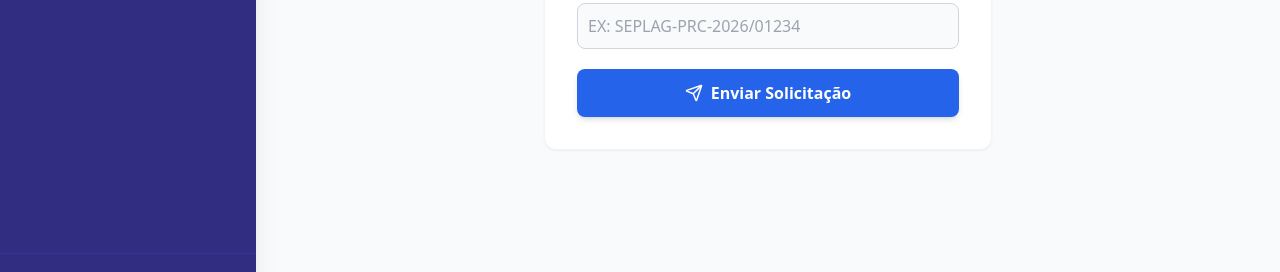
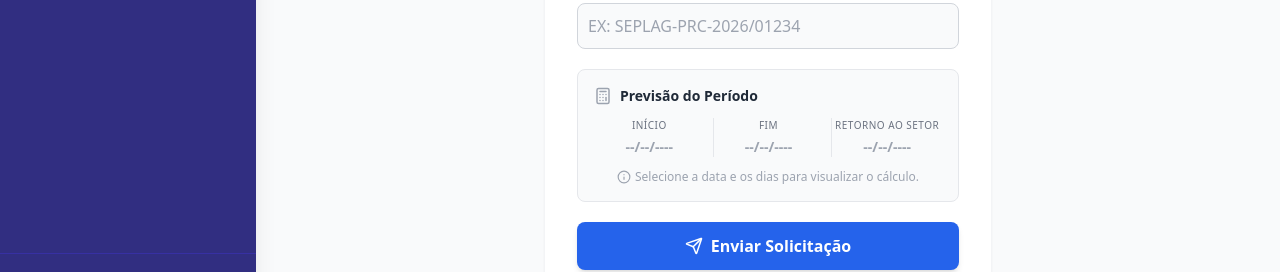
Before and after one commit to brunoandradearruda/controle-ferias-front, a React (Vite) app: page / in a window 1280 px wide. Both pictures are taken after a click on the button "Solicitar Férias". Shown: the part 478-750 px from the top of the page. Built offline with nearby package versions, Linux system fonts and the light colour scheme; no server answers.

Commit message:
não permitir férias no mesmo período - ok

```diff
--- a/src/components/FormularioFerias.tsx
+++ b/src/components/FormularioFerias.tsx
@@ -3,7 +3,7 @@ import { z } from 'zod';
 import { zodResolver } from '@hookform/resolvers/zod';
 import { api } from '../services/api';
 import { useEffect, useState } from 'react';
-import { CalendarPlus, Send } from 'lucide-react';
+import { CalendarPlus, Send, Calculator, Info } from 'lucide-react';
 
 const formSchema = z.object({
   periodoId: z.number({ message: "Selecione um servidor" }).min(1, "Selecione um servidor"),
@@ -16,7 +16,6 @@ const formSchema = z.object({
   diasSolicitados: z.number({ message: "Informe um número válido" })
     .min(1, "Mínimo de 1 dia")
     .max(40, "Máximo de 40 dias"),
-  // ---> NOVO CAMPO NO SCHEMA <---
   numeroPbdoc: z.string().min(3, "Informe o número do processo PBDOC válido")
 });
 type FormularioData = z.infer<typeof formSchema>;
@@ -28,8 +27,11 @@ export function FormularioFerias() {
     resolver: zodResolver(formSchema),
   });
 
-  // Observa qual período/servidor foi escolhido para sabermos se ele é operador de Raios X
+  // Observando os valores do formulário em tempo real
   const periodoSelecionadoId = watch('periodoId');
+  const dataInicioGozo = watch('dataInicioGozo');
+  const diasSolicitados = watch('diasSolicitados');
+
   const periodoAtual = periodos.find(p => p.id === periodoSelecionadoId);
   const ehOperadorRaioX = periodoAtual?.servidor?.operadorRaioX;
 
@@ -39,23 +41,40 @@ export function FormularioFerias() {
       .catch(error => console.error("Erro ao buscar períodos:", error));
   }, []);
 
+  // Lógica Matemática da Previsão
+  const calcularDataExata = (dataString: string, diasSomar: number = 0) => {
+    if (!dataString) return '';
+    const [ano, mes, dia] = dataString.split('-').map(Number);
+    const dataCalculada = new Date(ano, mes - 1, dia);
+    dataCalculada.setDate(dataCalculada.getDate() + diasSomar);
+    return dataCalculada.toLocaleDateString('pt-BR');
+  };
+
+  const diasMath = Number(diasSolicitados) || 0;
+  const dataFimPreview = dataInicioGozo && diasMath > 0 ? calcularDataExata(dataInicioGozo, diasMath - 1) : '--/--/----';
+  const dataRetornoPreview = dataInicioGozo && diasMath > 0 ? calcularDataExata(dataInicioGozo, diasMath) : '--/--/----';
+
   const salvarSolicitacao = async (data: FormularioData) => {
-    // Validação extra no Front-end baseada no Art. 80
+    // Validação de interface baseada no Art. 80 (Raio-X)
     if (ehOperadorRaioX && data.diasSolicitados !== 20) {
       alert("⚠️ Pelo Art. 80 do Estatuto, servidores de Raios X devem tirar exatamente 20 dias por semestre. Ajuste o valor.");
       return;
     }
 
     try {
+      // O React apenas envia os dados no escuro. Se houver choque de datas,
+      // o Java vai gritar e jogar a requisição direto para o bloco "catch" abaixo.
       await api.post(`/periodos/${data.periodoId}/solicitacoes`, {
         ...data,
-        abonoPecuniario: false // Sempre falso de acordo com o estatuto da PB
+        abonoPecuniario: false
       });
       alert('✅ Solicitação de férias enviada com sucesso!');
       reset();
     } catch (error: any) {
-      const mensagemErro = error.response?.data || 'Erro inesperado ao conectar com o servidor.';
-      alert('❌ Erro: ' + mensagemErro);
+      // Aqui nós capturamos exatamente a mensagem que o Java montou lá no service
+      // Ex: "Choque de datas: O servidor já possui férias registradas..."
+      const mensagemErro = error.response?.data || error.response?.data?.message || 'Erro inesperado ao conectar com o servidor.';
+      alert('❌ ' + JSON.stringify(mensagemErro).replace(/"/g, ''));
     }
   };
 
@@ -69,14 +88,14 @@ export function FormularioFerias() {
       <form onSubmit={handleSubmit(salvarSolicitacao)} className="space-y-5">
         <div>
           <label className="block text-sm font-medium text-gray-700 mb-1">Servidor (Período Aquisitivo)</label>
-          <select
+        <select
             {...register('periodoId', { valueAsNumber: true })}
             className="w-full border border-gray-300 rounded-lg p-2.5 focus:ring-2 focus:ring-blue-500 focus:border-blue-500 bg-gray-50 outline-none transition"
           >
             <option value="">-- Selecione um Servidor --</option>
             {periodos.map((p) => (
               <option key={p.id} value={p.id}>
-                {p.servidor?.nome} {p.servidor?.operadorRaioX ? '☢️' : ''} (Saldo: {p.saldoDias}d) {p.alertaPrazo ? '🚨 VENCENDO' : ''}
+                {p.servidor?.nome} (Mat: {p.servidor?.matricula || '-'}) {p.servidor?.operadorRaioX ? '☢️' : ''} (Saldo: {p.saldoDias}d) {p.alertaPrazo ? '🚨 VENCENDO' : ''}
               </option>
             ))}
           </select>
@@ -103,14 +122,12 @@ export function FormularioFerias() {
           {errors.diasSolicitados && <span className="text-red-500 text-sm mt-1">{errors.diasSolicitados.message}</span>}
         </div>
 
-        {/* Mensagem Informativa Dinâmica contextualizando a lei da Paraíba */}
         {ehOperadorRaioX && (
           <div className="bg-amber-50 p-3 rounded-lg border border-amber-200 text-amber-800 text-xs font-medium">
             ☢️ <strong>Atenção ao Art. 80:</strong> Este servidor opera com Raios X/Substâncias Radioativas. O período deve ser obrigatoriamente de <strong>20 dias</strong> consecutivos.
           </div>
         )}
 
-        {/* ---> NOVO: Alerta Vermelho de Vencimento (Art. 79) <--- */}
         {periodoAtual?.alertaPrazo && (
           <div className="bg-red-50 p-4 rounded-lg border border-red-200 text-red-800 text-sm flex items-start gap-3 shadow-sm">
             <span className="text-xl">🚨</span>
@@ -120,8 +137,6 @@ export function FormularioFerias() {
             </div>
           </div>
         )}
-
-
 
         <div>
           <label className="block text-sm font-medium text-gray-700 mb-1">Número do PBDOC (Autorização)</label>
@@ -134,10 +149,45 @@ export function FormularioFerias() {
           {errors.numeroPbdoc && <span className="text-red-500 text-sm mt-1">{errors.numeroPbdoc.message}</span>}
         </div>
 
+        {/* ================= CAIXA DE PREVISÃO EM TEMPO REAL ================= */}
+        <div className={`p-4 rounded-lg border transition-all duration-300 ${dataInicioGozo && diasMath > 0 ? 'bg-blue-50 border-blue-200' : 'bg-gray-50 border-gray-200'}`}>
+          <h3 className="text-sm font-bold flex items-center gap-2 mb-3 text-gray-800">
+            <Calculator size={18} className={dataInicioGozo && diasMath > 0 ? 'text-blue-600' : 'text-gray-400'} />
+            Previsão do Período
+          </h3>
+
+          <div className="grid grid-cols-3 gap-2 text-center divide-x divide-gray-200">
+            <div>
+              <p className="text-[10px] text-gray-500 font-medium uppercase tracking-wider mb-1">Início</p>
+              <p className={`text-sm font-bold ${dataInicioGozo && diasMath > 0 ? 'text-blue-700' : 'text-gray-400'}`}>
+                {dataInicioGozo && diasMath > 0 ? calcularDataExata(dataInicioGozo, 0) : '--/--/----'}
+              </p>
+            </div>
+            <div>
+              <p className="text-[10px] text-gray-500 font-medium uppercase tracking-wider mb-1">Fim</p>
+              <p className={`text-sm font-bold ${dataInicioGozo && diasMath > 0 ? 'text-red-600' : 'text-gray-400'}`}>
+                {dataFimPreview}
+              </p>
+            </div>
+            <div>
+              <p className="text-[10px] text-gray-500 font-medium uppercase tracking-wider mb-1">Retorno ao Setor</p>
+              <p className={`text-sm font-bold ${dataInicioGozo && diasMath > 0 ? 'text-green-700 bg-green-100 px-1 py-0.5 rounded inline-block' : 'text-gray-400'}`}>
+                {dataRetornoPreview}
+              </p>
+            </div>
+          </div>
+
+          {(!dataInicioGozo || diasMath <= 0) && (
+            <p className="text-xs text-gray-400 text-center mt-3 flex items-center justify-center gap-1">
+              <Info size={14} /> Selecione a data e os dias para visualizar o cálculo.
+            </p>
+          )}
+        </div>
+        {/* ================================================================= */}
 
         <button
           type="submit"
-          className="w-full bg-blue-600 text-white font-bold py-3 px-4 rounded-lg hover:bg-blue-700 transition shadow-md flex items-center justify-center gap-2"
+          className="w-full bg-blue-600 text-white font-bold py-3 px-4 rounded-lg hover:bg-blue-700 transition shadow-md flex items-center justify-center gap-2 mt-2"
         >
           <Send size={18} />
           Enviar Solicitação
```
